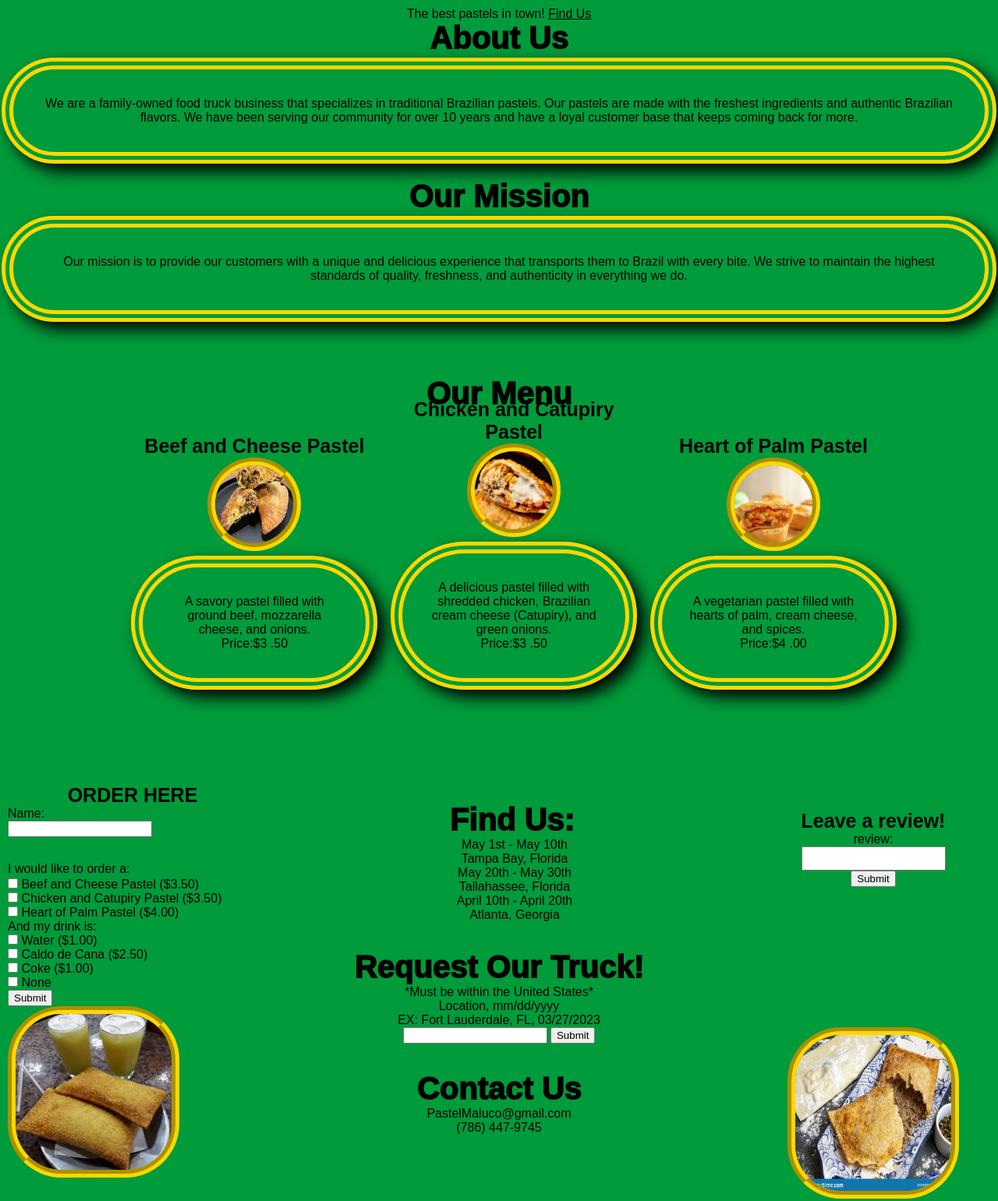
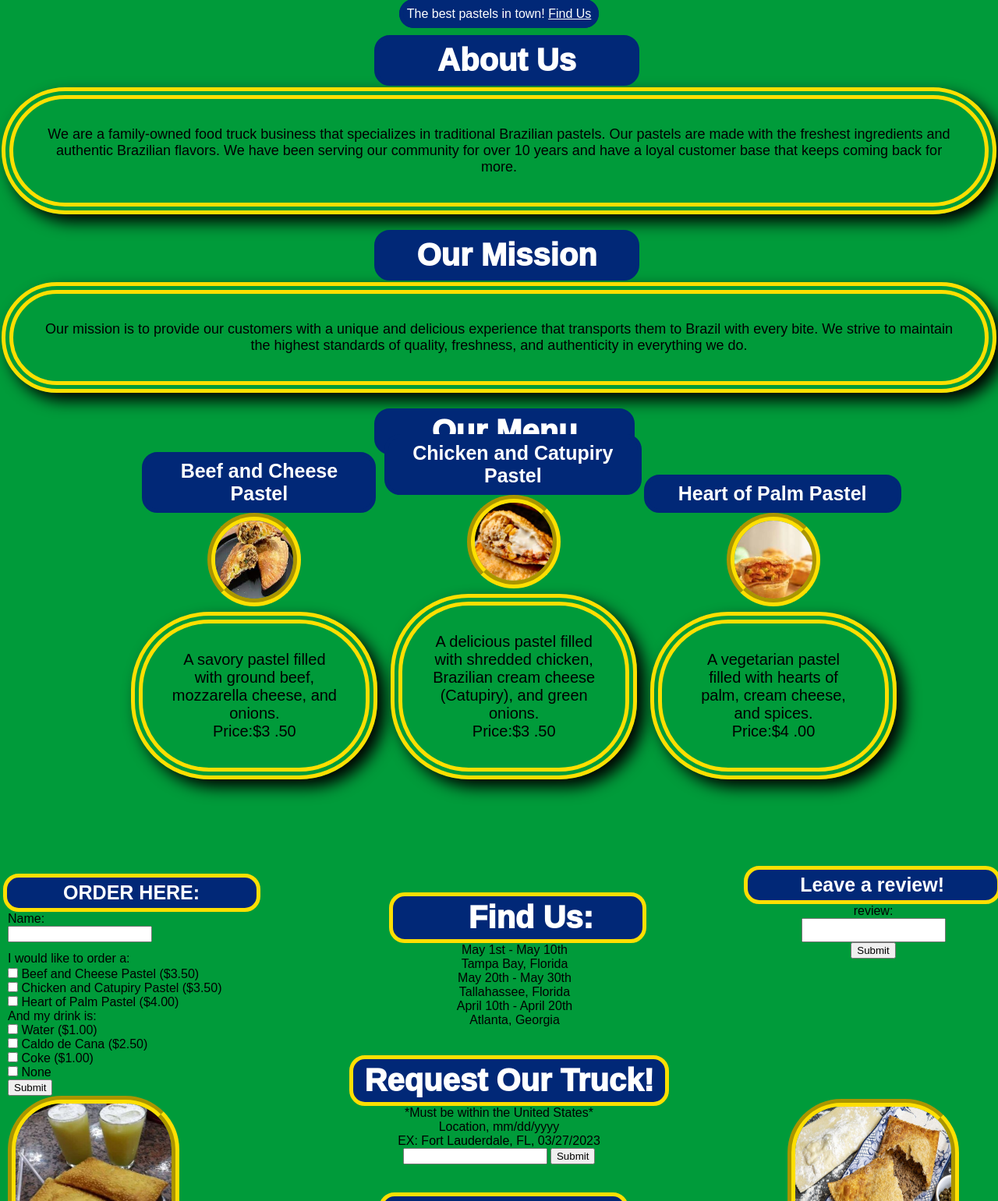
Before and after one commit to BernardoFabbriPurwin/Pastel_Maluco, a plain HTML site: page FoodTruckProject.html in a window 1280 px wide. Shown: the part 321-1862 px from the top of the page at 78% size. Drawn offline with Linux system fonts and the light colour scheme.

Commit message:
Add files via upload

```diff
--- a/FoodTruckProject.html
+++ b/FoodTruckProject.html
@@ -32,16 +32,17 @@ p{
 
 	border-style: double;
 	border-width: 15px;
-	border-bottom-color: #FFD700;
-	border-left-color: #FFD700;
-	border-top-color:#FFD700;
-	border-right-color:#FFD700;
+	border-bottom-color: #fedf01;
+	border-left-color:#fedf01;
+	border-top-color:#fedf01;
+	border-right-color:#fedf01;
 	border-radius: 100px;
 	box-shadow: 10px 10px 20px black;
 	border-bottom-width:10;
 	border-left-width:20;
 	border-top-width:10;
-	border-right-width:20;
+	border-right-width:20
+	size:px;
 }
 
 h1{
@@ -63,6 +64,9 @@ h2{
 	font-size: 30pt;
 	font-weight: 1000;
 	font-style:normal;
+	text-align:center;
+	justify-content:center;
+	display:flex;
 
 }
 
@@ -120,8 +124,11 @@ nav {
 
 
 	nav ul li a:hover{
-		background-color:#211b4385;
+		background-color:#012877;  <!--#211b4385; --><!---#3ef186; #009b3a;-->
 		transition:all ease 1.5s;
+		color:white;
+		padding-right:2px;
+		padding-left:6px;
 
 
 
@@ -170,7 +177,7 @@ nav {
 
 
 	img{
-		border: groove 20px #FFD700;
+		border: groove 20px #fedf01;
 		border-radius:69px;
 		border-width:10px;
 
@@ -321,7 +328,7 @@ nav {
 		width: 320px;
 		text-align: center;
 		left:13%;
-
+		font-size:20px;
 
 	}
 
@@ -334,7 +341,7 @@ nav {
 		width: 320px;
 		text-align: center;
 		left:39%;
-
+		font-size:20px;
 
 
 	}
@@ -348,10 +355,18 @@ nav {
 		width: 320px;
 		text-align: center;
 		right:10%;
+		font-size:20px;
 
 
 
 
+	}
+
+
+	.abt{
+		justify-content:center;
+		text-align:center;
+		width:100%;
 
 	}
 
@@ -378,21 +393,26 @@ nav {
 				<li><a href="#locations">Locations</a></li>
 			</ul>
 		</nav>
-			<!---<h1 style="text-align:center;">Pastel Maluco</h1>--> <h1 style="text-align:center; text-decoration:none; border-radius:0px"><img src="PastelMalucoLogo.png" alt="Logo" style ="height:300px; width:300px; align-items:center; border:none;"></h1>
+			<!---<h1 style="text-align:center;">Pastel Maluco</h1>--> <h1 style="text-align:center; text-decoration:none; border-radius:0px"><img src="PastelMalucoLogo.png" alt="Logo" style ="height:300px; width:900px; align-items:center; border:none;"> </h1>
+			<img src="BrazilFlag.jpg" alt="Logo" style ="height:300px; width:100%; align-items:center; border:none; z-index:-1; position:absolute; top:11px;">
 
 			<div class ="findus">
-			<span style="text-align:center;">The best pastels in town!</span>
-			<a href="#locations" class="cta-button">Find Us</a>
+			<span style="text-align:center; border-style:solid ; border-width: 5px; border-color:#012877; padding:5px; border-radius:20px; background-color:#012877; color:white;">The best pastels in town!
+			<a href="#locations" class="cta-button" style="color:white;">Find Us</a></span>
 		</div>
+		<br>
 	</header>
 
 	<main>
 		<section id="about-us">
-			<h2>About Us</h2>
-			<p>We are a family-owned food truck business that specializes in traditional Brazilian pastels. Our pastels are made with the freshest ingredients and authentic Brazilian flavors. We have been serving our community for over 10 years and have a loyal customer base that keeps coming back for more.</p>
+		<div class="abt">
+			<h2 style= "text-align:center; justify-content:center; border-style:solid ; border-width: 5px; border-color:#012877; padding:5px; border-radius:20px; background-color:#012877; color:white; width:25%; position: relative; left: 37.5%; ">About Us</h2> </div>
+
+
+			<p style="font-size:18px">We are a family-owned food truck business that specializes in traditional Brazilian pastels. Our pastels are made with the freshest ingredients and authentic Brazilian flavors. We have been serving our community for over 10 years and have a loyal customer base that keeps coming back for more.</p>
 			<br>
-			<h2>Our Mission</h2>
-			<p>Our mission is to provide our customers with a unique and delicious experience that transports them to Brazil with every bite. We strive to maintain the highest standards of quality, freshness, and authenticity in everything we do.</p>
+			<h2 style= "text-align:center; border-style:solid ; border-width: 5px; border-color:#012877; padding:5px; border-radius:20px; background-color:#012877; color:white; width:25%; position: relative; left: 37.5%; ">Our Mission</h2>
+			<p style="font-size:18px">Our mission is to provide our customers with a unique and delicious experience that transports them to Brazil with every bite. We strive to maintain the highest standards of quality, freshness, and authenticity in everything we do.</p>
 		</section>
 
 		<section id="menu">
@@ -400,15 +420,19 @@ nav {
 
 
 		<br>
-			<h2 style="padding:50px;">Our Menu</h2> <br><br>
+			<h2 style="padding-bottom:50px; text-align:center; border-style:solid ; border-width:2px; border-color:#012877; padding:5px; border-radius:20px; background-color:#012877; color:white; width:25%; position: relative; left: 37.5%;">Our Menu</h2> <br><br>
 		<div class ="ourmenu">
+			<br>
+			<br>
+			<br>
+			<br>
+			<br>
 
-
-			<div class="menu-item1" >
+			<div class="menu-item1" style="padding:10px;">
 				<br>
 				<br>
 				<div class="Beeftext">
-				<h3>Beef and Cheese Pastel</h3>
+				<h3 style= "text-align:center; justify-content:center; border-style:solid ; border-width: 5px; border-color:#012877; padding:5px; border-radius:20px; background-color:#012877; color:white; width:280px; position: relative; left: 5%; ">Beef and Cheese Pastel</h3>
 				<center><img src="b&c.jfif" alt="Pastel 1" style="height:100px; width:100px;"></center>
 
 				<p>A savory pastel filled with ground beef, mozzarella cheese, and onions. <br> Price:$3 .50</p>
@@ -421,7 +445,7 @@ nav {
 			<br>
 			<br>
 			<div class="chickentext">
-				<h3>Chicken and Catupiry Pastel</h3>
+				<h3 style= "text-align:center; justify-content:center; border-style:solid ; border-width: 5px; border-color:#012877; padding:5px; border-radius:20px; background-color:#012877; color:white; width:310px;  position: relative; right: 2%; ">Chicken and Catupiry Pastel</h3>
 				<center><img src="c&c.jpeg" alt="Pastel 2" style ="height:100px; width:100px;"> </center>
 
 				<p>A delicious pastel filled with shredded chicken, Brazilian cream cheese (Catupiry), and green onions.<br> Price:$3 .50</p>
@@ -436,7 +460,7 @@ nav {
 				<br>
 				<br>
 				<div class="Hearttext">
-				<h3>Heart of Palm Pastel</h3>
+				<h3 style= "text-align:center; justify-content:center; border-style:solid ; border-width: 5px; border-color:#012877; padding:5px; border-radius:20px; background-color:#012877; color:white; width:310px;  position: relative; right: 2%; ">Heart of Palm Pastel</h3>
 				<center><img src="h&p.jfif" alt="Pastel 3" style ="width:100px; height:100px;" ></center>
 
 				<p>A vegetarian pastel filled with hearts of palm, cream cheese, and spices. <br> Price:$4 .00</p>
@@ -455,7 +479,7 @@ nav {
 	<div class="orderZone">
 
 
-			<h3> ORDER HERE </h3>
+			<h3 style= "text-align:center; justify-content:center; border-style:solid ; border-width: 5px; border-color:#fedf01; padding:5px; border-radius:20px; background-color:#012877; color:white; width:310px;  position: relative; right: 2%; "> ORDER HERE: </h3>
 
 	Name:<br>
 	<input type="text" name="Name">
@@ -490,7 +514,13 @@ nav {
 <div class='review'>
 <form>
 <div class ="review">
-<h3> Leave a review! </h3>
+<br>
+<br>
+<br>
+<br>
+
+
+<h3 style= "text-align:center; justify-content:center; border-style:solid ; border-width: 5px; border-color:#fedf01; padding:5px; border-radius:20px; background-color:#012877; color:white; width:310px;  position: relative; right: 2%; "> Leave a review! </h3>
 
 review:<br>
 	<input type="text" name="Name" style="height:25px;">
@@ -527,7 +557,7 @@ review:<br>
 
 
 		<section id="locations">
-			<h2>&nbsp;&nbsp;  Find Us:</h2>
+			<h2 style= "text-align:center; justify-content:center; border-style:solid ; border-width: 5px; border-color:#fedf01; padding:5px; border-radius:20px; background-color:#012877; color:white; width:310px;  position: relative; left:39% ">&nbsp;&nbsp;  Find Us:</h2>
 
 
 
@@ -552,7 +582,7 @@ review:<br>
 		<br>
 		<br>
 
-			<h2> Request Our Truck! </h2>
+			<h2 style= "text-align:center; justify-content:center; border-style:solid ; border-width: 5px; border-color:#fedf01; padding:5px; border-radius:20px; background-color:#012877; color:white; width:390px;  position: relative; left:35% "> Request Our Truck! </h2>
 			<div class ='req'>
 				<span >*Must be within the United States*</span> <br>
 				<span> Location, mm/dd/yyyy </span> <br>
@@ -574,7 +604,7 @@ review:<br>
 
 
 		<section id="Contact Us" style="text-align:center;">
-			<h2> Contact Us </h2>
+			<h2 style= "text-align:center; justify-content:center; border-style:solid ; border-width: 5px; border-color:#fedf01; padding:5px; border-radius:20px; background-color:#012877; color:white; width:300px;  position: relative; left:38% "> Contact Us </h2>
 			<span> PastelMaluco@gmail.com </span> <br>
 			<span> (786) 447-9745 </span> <br>
 		</section>
```
Also changed, not shown: BrazilFlag.jpg (added), PastelMalucoLogo.png, logo2.jpg (added), logoforreplace.png (added), pastelnobg.png (added).
